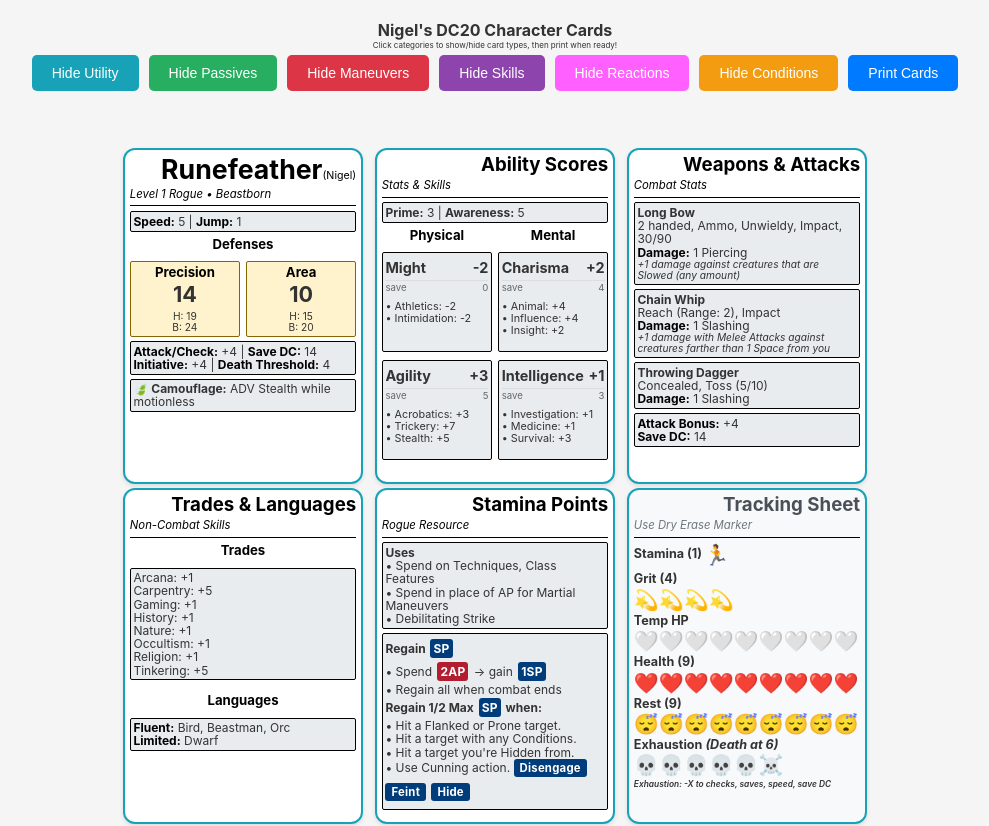
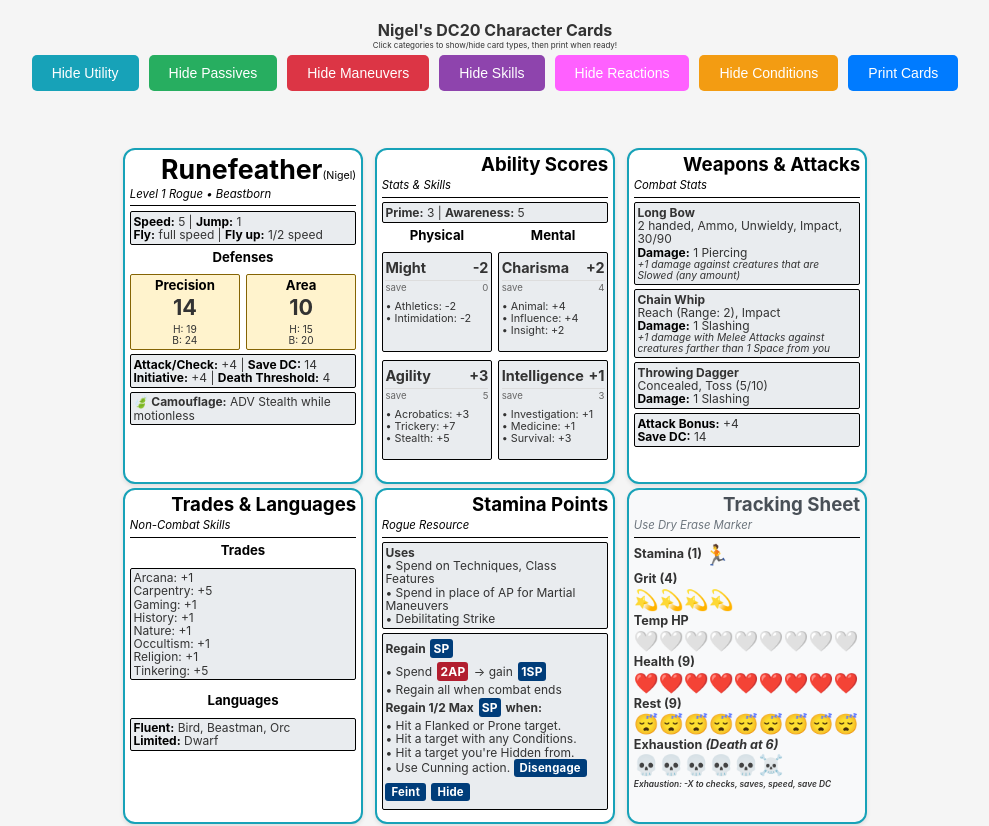
Before and after one commit to NigelThorne/dc20-cards, a React (Vite) app: page / in a window 1280 px wide. Shown: the top 826 px of the page, without its empty margins (145-1134 px from the left). Built offline with nearby package versions, Linux system fonts and the light colour scheme.

Commit message:
Add flying details to Utility character card stats

```diff
--- a/src/data/cards/utilityCards.ts
+++ b/src/data/cards/utilityCards.ts
@@ -12,6 +12,10 @@ export const utilityCards: CharacterCard[] = [
         <div>
           <span class="stat-label">Speed:</span> 5 |
           <span class="stat-label">Jump:</span> 1
+        </div>
+        <div>
+          <span class="stat-label">Fly:</span> full speed |
+          <span class="stat-label">Fly up:</span> 1/2 speed
         </div>
       </div>
       <div style="text-align: center; margin-bottom: 8px;" class="ability-section-header">Defenses</div>
```
